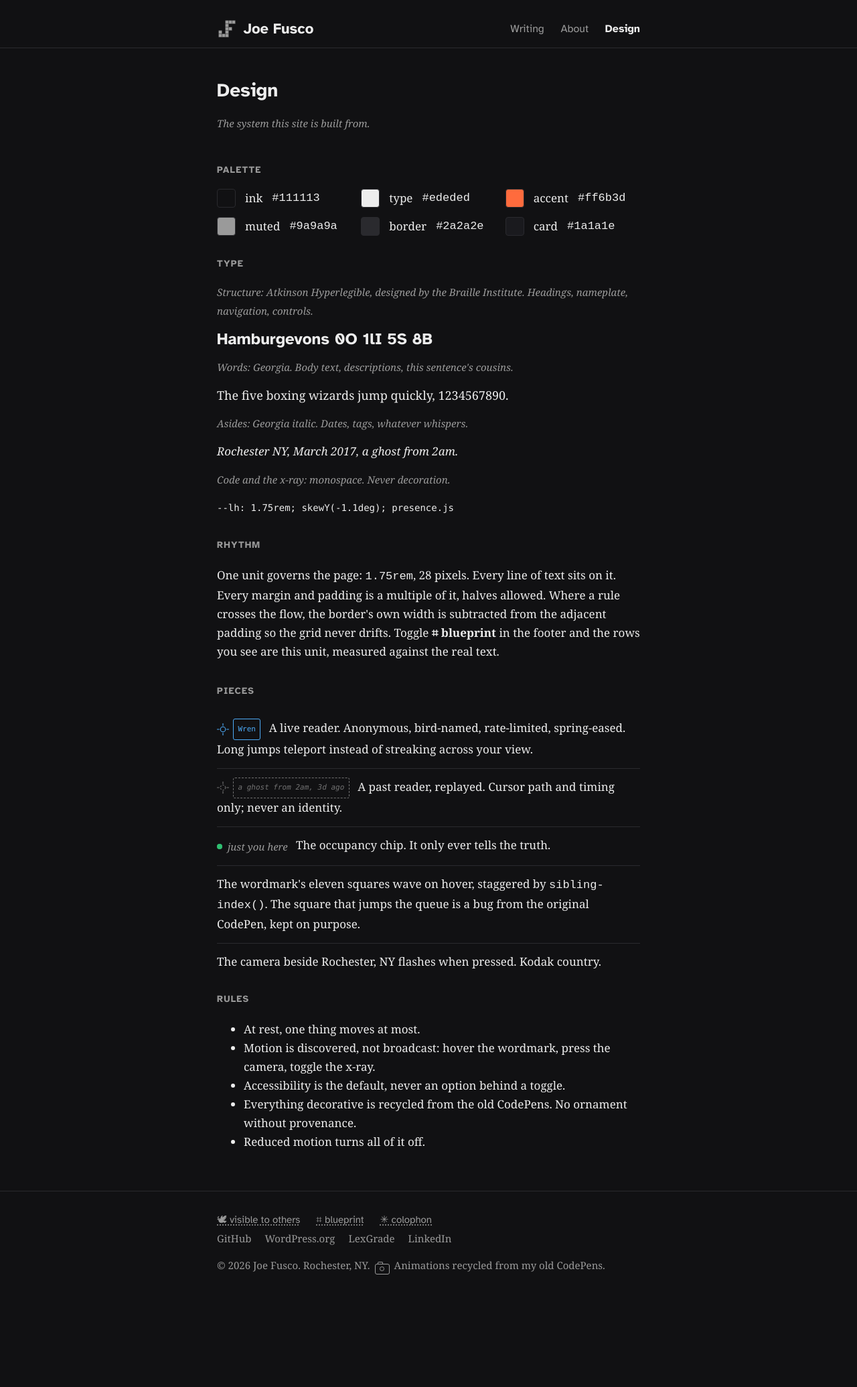
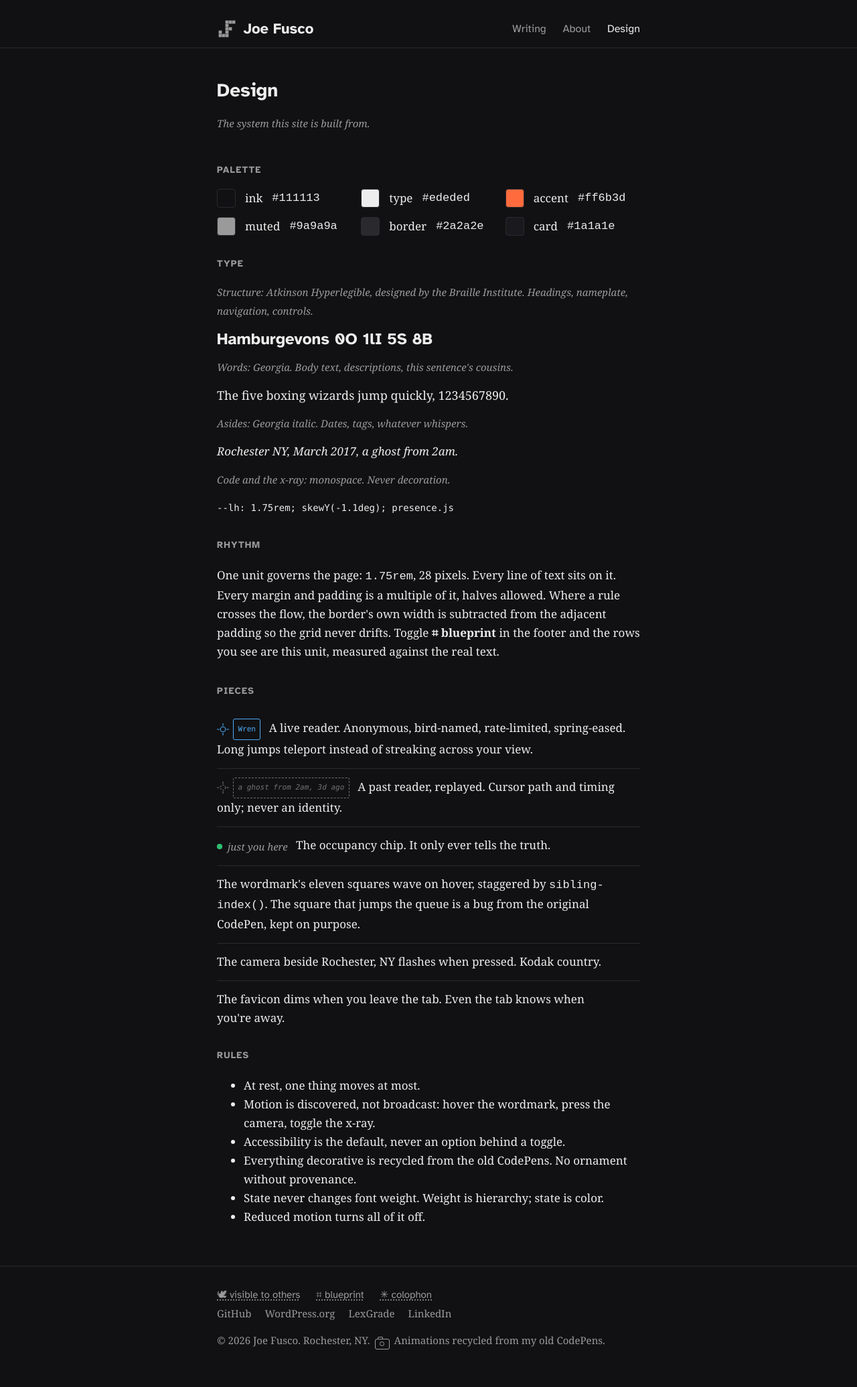
Before and after one commit to josephfusco/josephfusco.github.io, a Jekyll site: the page built from design.html, in a window 1280 px wide. Shown: the whole page at 67% size. Built offline with Jekyll 4.4.1, drawn with Linux system fonts in a browser that asks for light colours; before the commit the page ends 1959 px from its top, so only the background shows below that.

Commit message:
Favicon dims when the tab is hidden; nav state is color, not weight
The tab icon swaps to an away-gray glyph on visibilitychange, matching
the cursors' away state. Current-page nav marker drops its bold: state
never changes font weight. Both codified on the design page.

Co-Authored-By: Claude Fable 5 <noreply@anthropic.com>
Claude-Session: https://claude.ai/code/session_019vAcPMvpcgUVRcyZCqV9hM

```diff
--- a/assets/css/redesign.css
+++ b/assets/css/redesign.css
@@ -86,7 +86,7 @@ a:focus-visible, button:focus-visible, input:focus-visible {
   margin-left: 1.25rem;
   font-size: 0.9375rem;
 }
-.site-nav a[aria-current="page"] { color: var(--fg); font-weight: 600; }
+.site-nav a[aria-current="page"] { color: var(--fg); }
 
 /* Hero */
 .hero { padding: 2.25rem 0 1rem; }
--- a/assets/js/presence.js
+++ b/assets/js/presence.js
@@ -3,6 +3,18 @@
    Blueprint mode: the footer toggle x-rays the page. */
 (function () {
   'use strict';
+
+  /* The tab has presence too: the favicon dims when you step away */
+  var icon = document.querySelector('link[rel="icon"]');
+  if (icon) {
+    var iconHome = icon.href;
+    var iconAway = iconHome.replace('mark.svg', 'mark-away.svg');
+    if (iconAway !== iconHome) {
+      document.addEventListener('visibilitychange', function () {
+        icon.href = document.hidden ? iconAway : iconHome;
+      });
+    }
+  }
 
   /* Registry: every enhancement this site layers on, probed at runtime.
      Blueprint mode renders this registry as a live systems panel. */
--- a/design.html
+++ b/design.html
@@ -61,6 +61,9 @@ permalink: /design
 			<li>
 				The camera beside Rochester, NY flashes when pressed. Kodak country.
 			</li>
+			<li>
+				The favicon dims when you leave the tab. Even the tab knows when you're away.
+			</li>
 		</ul>
 	</section>
 
@@ -71,6 +74,7 @@ permalink: /design
 			<li>Motion is discovered, not broadcast: hover the wordmark, press the camera, toggle the x-ray.</li>
 			<li>Accessibility is the default, never an option behind a toggle.</li>
 			<li>Everything decorative is recycled from the old CodePens. No ornament without provenance.</li>
+			<li>State never changes font weight. Weight is hierarchy; state is color.</li>
 			<li>Reduced motion turns all of it off.</li>
 		</ul>
 	</section>
```
Also changed, not shown: assets/images/mark-away.svg (added).
